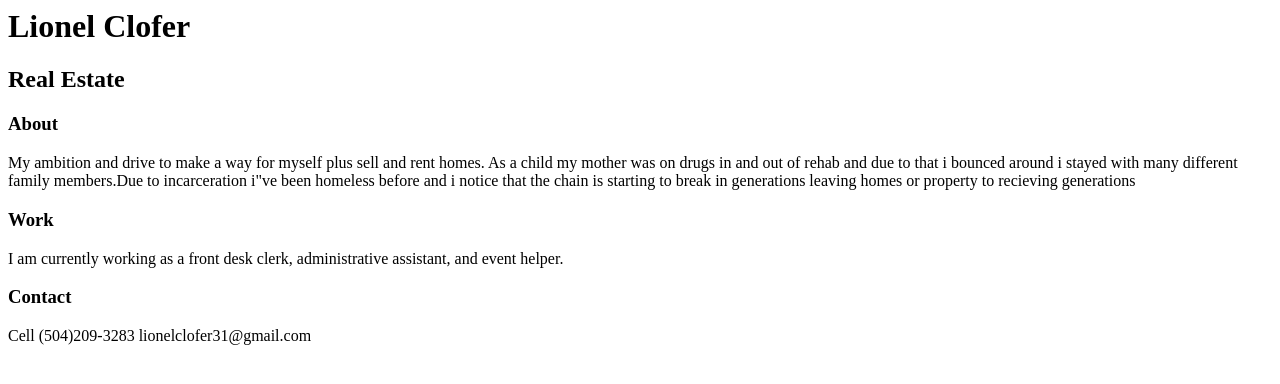
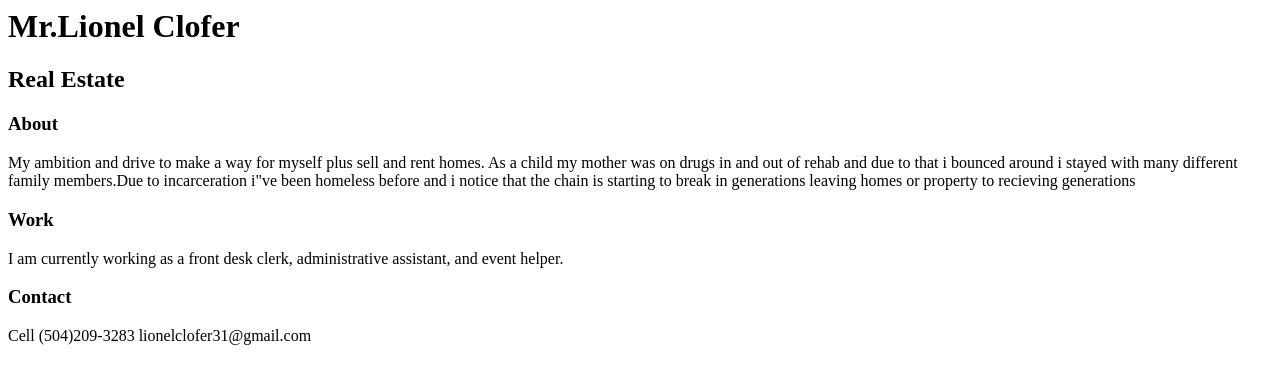
Before and after one commit to Lclofer31/website, a plain HTML site: page index.html in a window 1280 px wide. Drawn offline with Linux system fonts and the light colour scheme.

Commit message:
Update index.html

```diff
--- a/index.html
+++ b/index.html
@@ -3,7 +3,7 @@
 <TITLE>welcome!</TITLE>
 </HEAD>
 <BODY>
-<H1>Lionel Clofer</H1>
+<H1>Mr.Lionel Clofer</H1>
 <H2>Real Estate</H2>
 <H3>About</H3>
 My ambition and drive to make a way for myself plus sell and rent homes. As a child my mother was on drugs in and out of rehab and due to that i bounced
```
